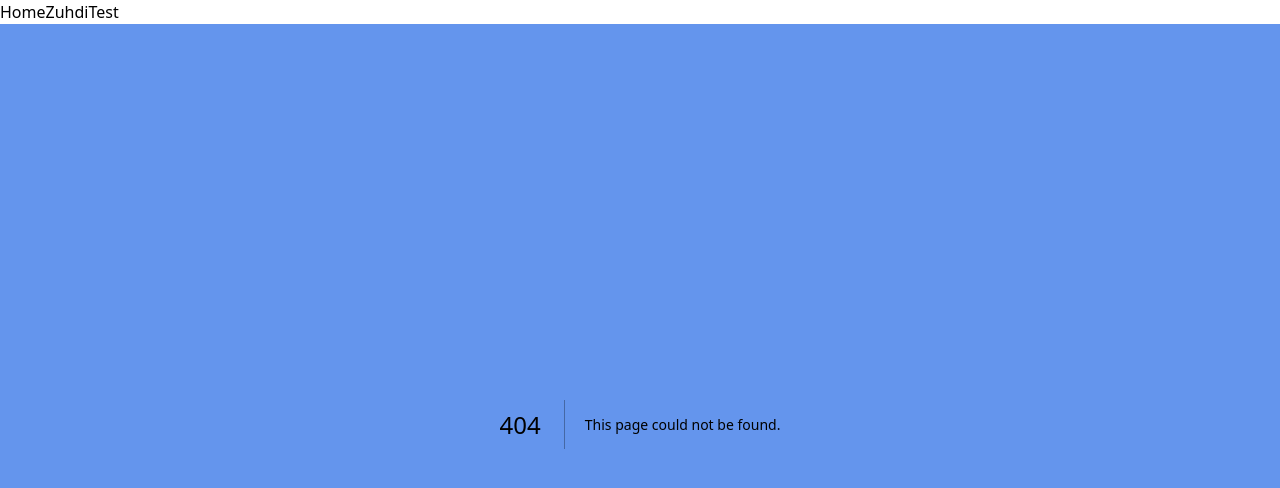
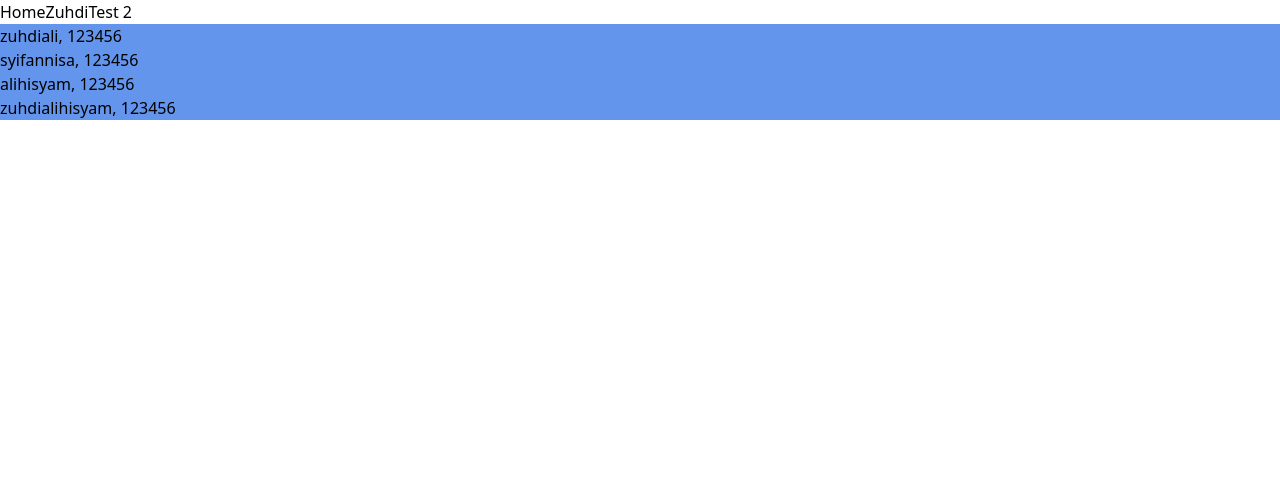
Before and after one commit to Zuhdi24/test-app, a Next.js app: page /test2 in a window 1280 px wide. Before the commit this address had no page. Shown: the top 488 px of the page. Built offline with nearby package versions, Linux system fonts and the light colour scheme.

Commit message:
percobaan keempat keknya

```diff
--- a/package.json
+++ b/package.json
@@ -14,6 +14,7 @@
     "postcss": "8.4.22",
     "react": "18.2.0",
     "react-dom": "18.2.0",
+    "swr": "^2.1.3",
     "tailwindcss": "3.3.1"
   }
 }
--- a/pages/TransitionLayout/index.js
+++ b/pages/TransitionLayout/index.js
@@ -18,7 +18,7 @@ export default function TransitionLayout({ children }) {
       <nav>
         <Link href="/">Home</Link>
         <Link href="/zuhdi">Zuhdi</Link>
-        <Link href="/test">Test</Link>
+        <Link href="/test2">Test 2</Link>
       </nav>
       <div
         onTransitionEnd={() => {
--- /dev/null
+++ b/pages/api/users.json
@@ -0,0 +1,6 @@
+[
+    { "id": 1, "username": "zuhdiali", "password": "123456" },
+    { "id": 2, "username": "syifannisa", "password": "123456" },
+    { "id": 3, "username": "alihisyam", "password": "123456" },
+    { "id": 4, "username": "zuhdialihisyam", "password": "123456" }
+]
--- a/pages/test.js
+++ b/pages/test.js
@@ -1,36 +1,104 @@
-import React from 'react';
-import Link from 'next/link';
+// // import { useState, useEffect } from 'react';
+// import useSWR from 'swr'
 
-function Test({ users }) {
-  return (
-    <>
-    <div>
-      <h1>Users</h1>
-      <ul>
-        {users != null ? users.map(user => (
-          <li key={user.id}>
-            {user.username}, {user.password}
-          </li>
-        )) : <li>loading...</li>}
-      </ul>
-    </div>
-    <Link
-    href={'/zuhdi'}>
-      Ke halaman zuhdi
-    </Link>
-    </>
-  );
-}
+// import Link from 'next/link';
 
-export async function getStaticProps() {
-  const res = await fetch(`https://zuhdiali.me/test-app/api/users`);
-  const users = await res.json();
 
-  return {
-    props: {
-      users,
-    },
-  };
-}
+// const fetcher = (...args) => fetch(...args).then((res) => res.json())
 
-export default Test;
+// function Test() {
+//   const { data, error } = useSWR('/api/users', fetcher)
+
+//   if (error) return <div>Failed to load</div>
+//   if (!data) return <div>Loading...</div>
+
+//   return (
+//     <>
+//         <div>
+//           <h1>Users</h1>
+//           <ul>
+//             {data != null ? data.map(user => (
+//               <li key={user.id}>
+//                 {user.username}, {user.password}
+//               </li>
+//             )) : <li>loading...</li>}
+//           </ul>
+//         </div>
+//         <Link
+//         href={'/zuhdi'}>
+//           Ke halaman zuhdi
+//         </Link>
+//         </>
+//   )
+// }
+// // function Test() {
+// //   const [data, setData] = useState(null)
+// //   const [isLoading, setLoading] = useState(false)
+
+// //   useEffect(() => {
+// //     setLoading(true)
+// //     fetch('/api/')
+// //       .then((res) => res.json())
+// //       .then((data) => {
+// //         setData(data)
+// //         setLoading(false)
+// //       })
+// //   }, [])
+
+// //   if (isLoading) return <p>Loading...</p>
+// //   if (!data) return <p>No profile data</p>
+
+// //   return (
+// //     <>
+// //     <div>
+// //       <h1>Users</h1>
+// //       <ul>
+// //         {/* {data != null ? data.map(user => (
+// //           <li key={user.id}>
+// //             {user.username}, {user.password}
+// //           </li>
+// //         )) : <li>loading...</li>} */}
+// //       </ul>
+// //     </div>
+// //     <Link
+// //     href={'/zuhdi'}>
+// //       Ke halaman zuhdi
+// //     </Link>
+// //     </>
+// //   );
+// // }
+
+// // function Test() {
+// //   const [data, setData] = useState([]);
+
+// //   useEffect(() => {
+// //     async function fetchData() {
+// //       const res = await fetch('/api/users');
+// //       const data = await res.json();
+// //       setData(data);
+// //     }
+// //     fetchData();
+// //   }, []);
+
+// //   return (
+// //     <>
+// //     <div>
+// //       <h1>Users</h1>
+// //       <ul>
+// //         {data != null ? data.map(user => (
+// //           <li key={user.id}>
+// //             {user.username}, {user.password}
+// //           </li>
+// //         )) : <li>loading...</li>}
+// //       </ul>
+// //     </div>
+// //     <Link
+// //     href={'/zuhdi'}>
+// //       Ke halaman zuhdi
+// //     </Link>
+// //     </>
+// //   );
+// // }
+
+
+// export default Test();
--- /dev/null
+++ b/pages/test2.js
@@ -0,0 +1,26 @@
+// import { useState, useEffect } from 'react';
+import useSWR from 'swr'
+
+import Link from 'next/link';
+
+export default function Test2(props){
+    const users = props.users; // data yang diimpor dari file JSON
+    return (
+        <ul>
+            {users != null ? users.map(user => (
+              <li key={user.id}>
+                {user.username}, {user.password}
+              </li>
+            )) : <li>loading...</li>}
+          </ul>
+    )
+};
+
+export async function getStaticProps(context) {
+    const users = await import('./api/users.json');
+    return {
+      props: {
+        users: users.default
+      }
+    }
+  }
```
Also changed, not shown: 1 other file (tests, documents, lock files or other folders).
